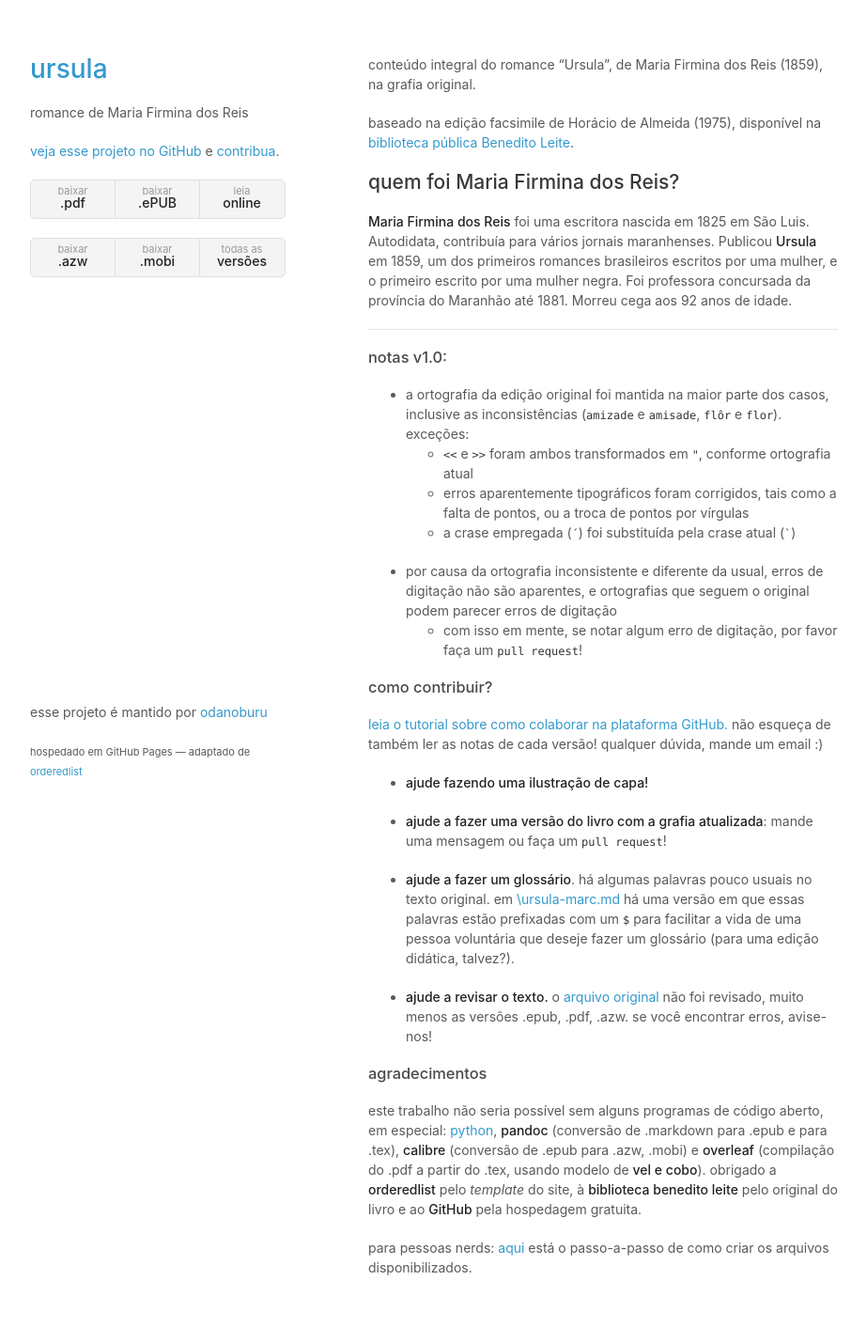
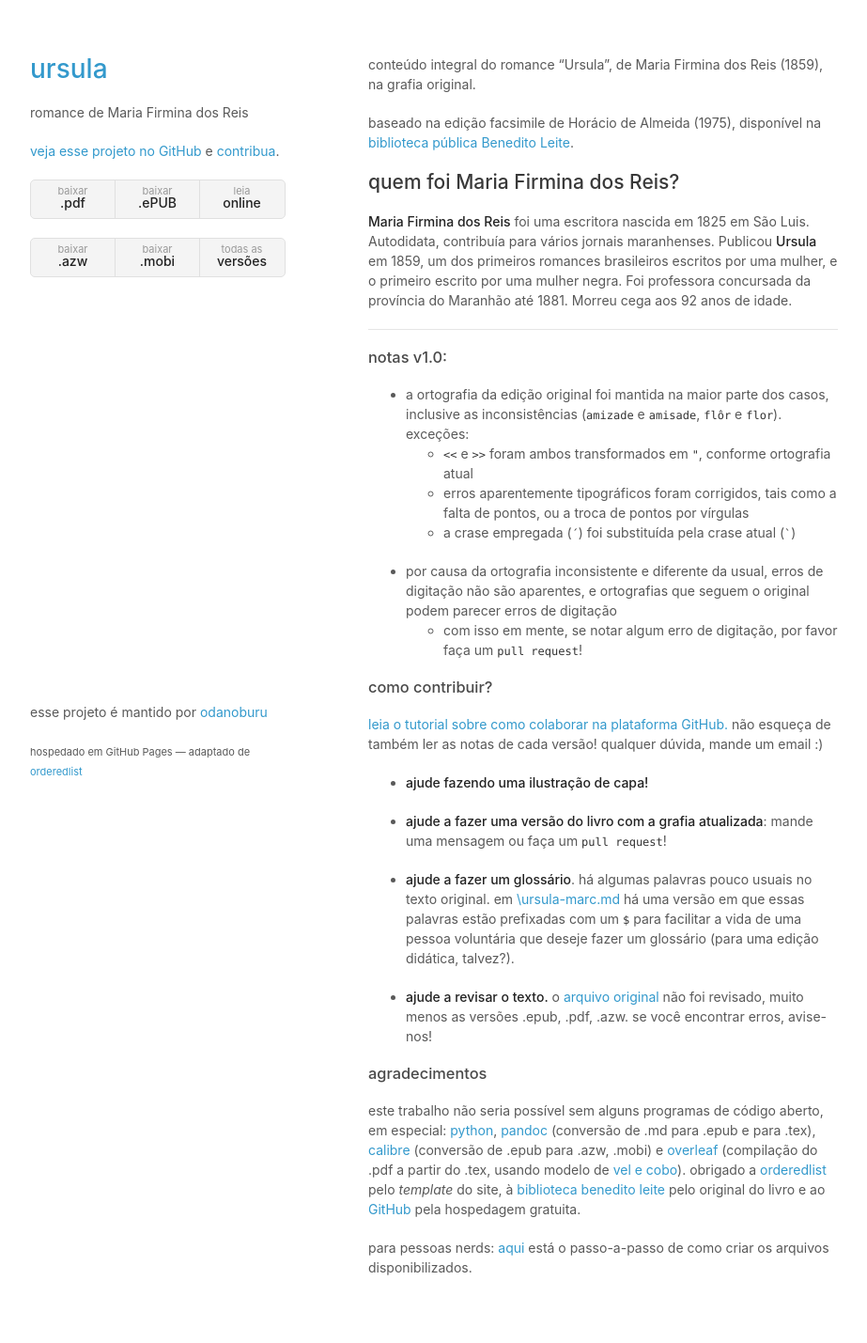
Before and after one commit to odanoburu/ursula, a Jekyll site: the page built from index.md, in a window 1280 px wide. Shown: the whole page at 94% size, without its empty margins (178-1101 px from the left). Built offline with Jekyll 4.4.1, drawn with Linux system fonts in a browser that asks for light colours.

Commit message:
correct link and unbold free software

```diff
--- a/index.md
+++ b/index.md
@@ -30,11 +30,11 @@ não esqueça de também ler as notas de cada versão! qualquer dúvida, mande u
 
 * __ajude a fazer uma versão do livro com a grafia atualizada__: mande uma mensagem ou faça um `pull request`!
 
-* __ajude a fazer um glossário__. há algumas palavras pouco usuais no texto original. em [\ursula-marc.md](/ursula-marc.md) há uma versão em que essas palavras estão prefixadas com um `$` para facilitar a vida de uma pessoa voluntária que deseje fazer um glossário (para uma edição didática, talvez?).
+* __ajude a fazer um glossário__. há algumas palavras pouco usuais no texto original. em [\ursula-marc.md](https://github.com/odanoburu/ursula/blob/master/ursula-marc.md) há uma versão em que essas palavras estão prefixadas com um `$` para facilitar a vida de uma pessoa voluntária que deseje fazer um glossário (para uma edição didática, talvez?).
 
 * __ajude a revisar o texto.__ o [arquivo original](https://github.com/odanoburu/ursula/blob/master/v1.0-ursula.md) não foi revisado, muito menos as versões .epub, .pdf, .azw. se você encontrar erros, avise-nos!
 
 ### agradecimentos
-este trabalho não seria possível sem alguns programas de código aberto, em especial: [python](https://www.python.org/), [__pandoc__](http://pandoc.org/) (conversão de .markdown para .epub e para .tex), [__calibre__](https://calibre-ebook.com/) (conversão de .epub para .azw, .mobi) e [__overleaf__](https://www.overleaf.com/) (compilação do .pdf a partir do .tex, usando modelo de [__vel e cobo__](http://www.latextemplates.com/template/ebook)). obrigado a [__orderedlist__](https://github.com/orderedlist) pelo _template_ do site, à [__biblioteca benedito leite__](http://www.cultura.ma.gov.br/bpbl/) pelo original do livro e ao [__GitHub__](https://github.com/) pela hospedagem gratuita.
+este trabalho não seria possível sem alguns programas de código aberto, em especial: [python](https://www.python.org/), [pandoc](http://pandoc.org/) (conversão de .md para .epub e para .tex), [calibre](https://calibre-ebook.com/) (conversão de .epub para .azw, .mobi) e [overleaf](https://www.overleaf.com/) (compilação do .pdf a partir do .tex, usando modelo de [vel e cobo](http://www.latextemplates.com/template/ebook)). obrigado a [orderedlist](https://github.com/orderedlist) pelo _template_ do site, à [biblioteca benedito leite](http://www.cultura.ma.gov.br/bpbl/) pelo original do livro e ao [GitHub](https://github.com/) pela hospedagem gratuita.
 
 para pessoas nerds: [aqui](/ursula/construir) está o passo-a-passo de como criar os arquivos disponibilizados.
```
